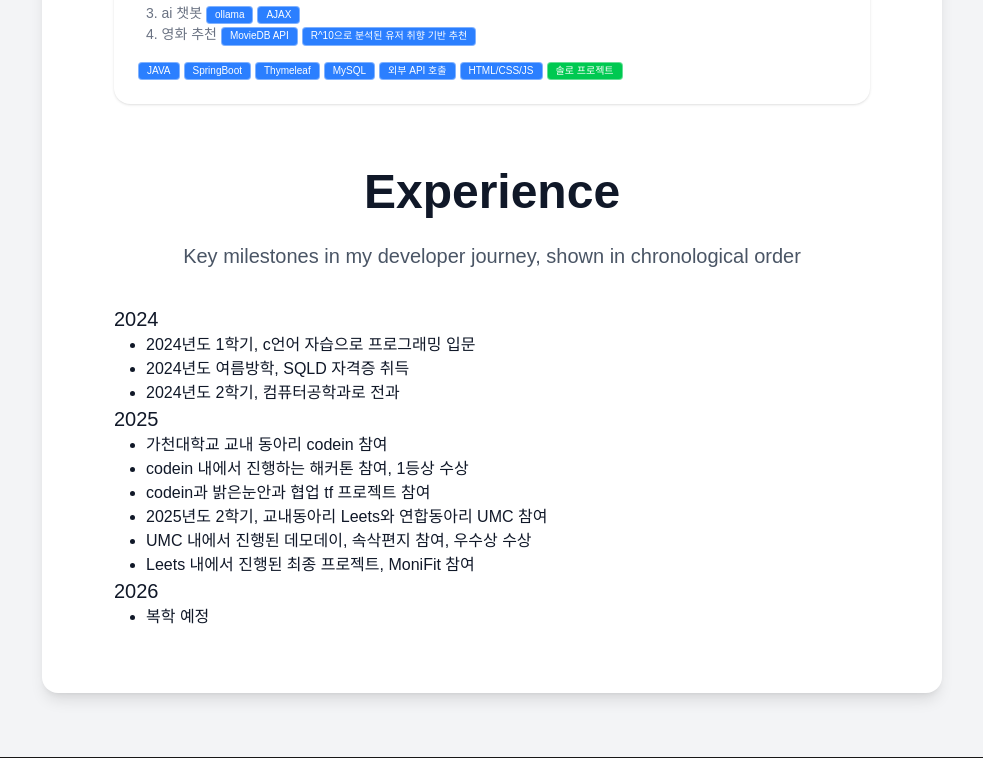
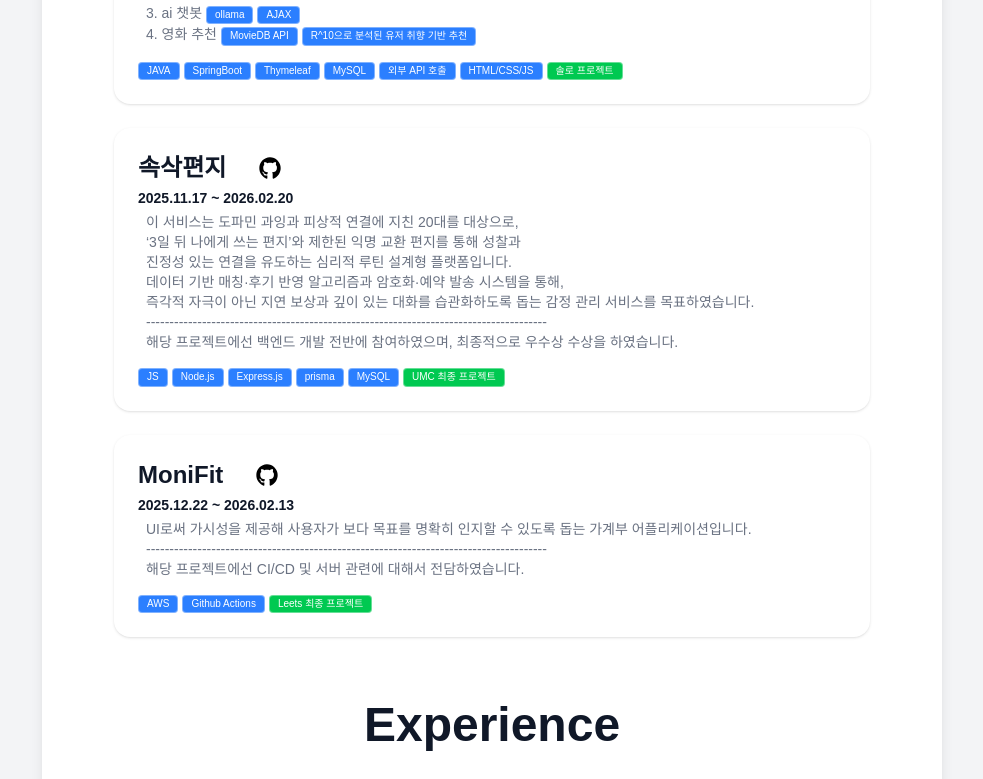
Before and after one commit to user040131/user040131.github.io, a Next.js app: page /portfolio in a window 1280 px wide. Shown: the part 2004-2783 px from the top of the page, without its empty margins (148-1131 px from the left). Built offline with nearby package versions, Linux system fonts and the light colour scheme.

Commit message:
fix/ portfolio - About projects 수정

```diff
--- a/src/app/portfolio/page.tsx
+++ b/src/app/portfolio/page.tsx
@@ -395,6 +395,92 @@ export default function HomePage() {
                 />
               </div>
             </SectionBox>
+            <SectionBox className="h-full mt-6">
+              <div className="flex justify-start items-center gap-3 mb-1">
+                <h3 className="col-span-full text-center mr-4 text-6xl md:text-2xl font-bold text-gray-900">
+                  속삭편지
+                </h3>
+                <a
+                  href="https://github.com/soksak-letter/soksak-Server"
+                  target="_blank"
+                  rel="noopener noreferrer"
+                  className="hover:opacity-80"
+                >
+                  <Logo
+                    src="/github.svg"
+                    title="github"
+                    alt="hangman"
+                    sizeClass="size-[0.9em] md:size-[2em]"
+                  />
+                </a>
+              </div>
+              <section className="mb-1">
+                <p className="text-sm font-bold">2025.11.17 ~ 2026.02.20</p>
+              </section>
+              <section className="mb-4">
+                <p className="text-gray-500 text-sm pl-2">
+                  이 서비스는 도파민 과잉과 피상적 연결에 지친 20대를 대상으로,<br></br>
+                  ‘3일 뒤 나에게 쓰는 편지’와 제한된 익명 교환 편지를 통해 성찰과<br></br>
+                  진정성 있는 연결을 유도하는 심리적 루틴 설계형 플랫폼입니다.<br></br>
+                  데이터 기반 매칭·후기 반영 알고리즘과 암호화·예약 발송 시스템을 통해, <br></br>
+                  즉각적 자극이 아닌 지연 보상과 깊이 있는 대화를 습관화하도록 돕는 감정 관리 서비스를 목표하였습니다.<br></br>
+                  --------------------------------------------------------------------------------------<br></br>
+                  해당 프로젝트에선 백엔드 개발 전반에 참여하였으며, 최종적으로 우수상 수상을 하였습니다.
+                </p>
+              </section>
+              <div className="flex justify-start items-center gap-1">
+                <Badge label="JS" className="bg-blue-500 text-white" />
+                <Badge label="Node.js" className="bg-blue-500 text-white" />
+                <Badge label="Express.js" className="bg-blue-500 text-white" />
+                <Badge label="prisma" className="bg-blue-500 text-white" />
+                <Badge
+                  label="MySQL"
+                  className="bg-blue-500 text-white"
+                />
+                <Badge
+                  label="UMC 최종 프로젝트"
+                  className="bg-green-500 text-white"
+                />
+              </div>
+            </SectionBox>
+            <SectionBox className="h-full mt-6">
+              <div className="flex justify-start items-center gap-3 mb-1">
+                <h3 className="col-span-full text-center mr-4 text-6xl md:text-2xl font-bold text-gray-900">
+                  MoniFit
+                </h3>
+                <a
+                  href="https://github.com/Leets-Official/MoniFit-BE"
+                  target="_blank"
+                  rel="noopener noreferrer"
+                  className="hover:opacity-80"
+                >
+                  <Logo
+                    src="/github.svg"
+                    title="github"
+                    alt="hangman"
+                    sizeClass="size-[0.9em] md:size-[2em]"
+                  />
+                </a>
+              </div>
+              <section className="mb-1">
+                <p className="text-sm font-bold">2025.12.22 ~ 2026.02.13</p>
+              </section>
+              <section className="mb-4">
+                <p className="text-gray-500 text-sm pl-2">
+                  UI로써 가시성을 제공해 사용자가 보다 목표를 명확히 인지할 수 있도록 돕는 가계부 어플리케이션입니다.<br></br>
+                  --------------------------------------------------------------------------------------<br></br>
+                  해당 프로젝트에선 CI/CD 및 서버 관련에 대해서 전담하였습니다.
+                </p>
+              </section>
+              <div className="flex justify-start items-center gap-1">
+                <Badge label="AWS" className="bg-blue-500 text-white" />
+                <Badge label="Github Actions" className="bg-blue-500 text-white" />
+                <Badge
+                  label="Leets 최종 프로젝트"
+                  className="bg-green-500 text-white"
+                />
+              </div>
+            </SectionBox>
           </div>
         </section>
         <section>
```
